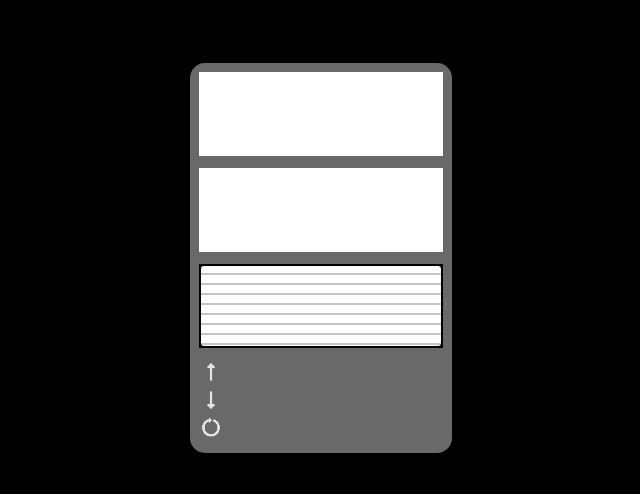
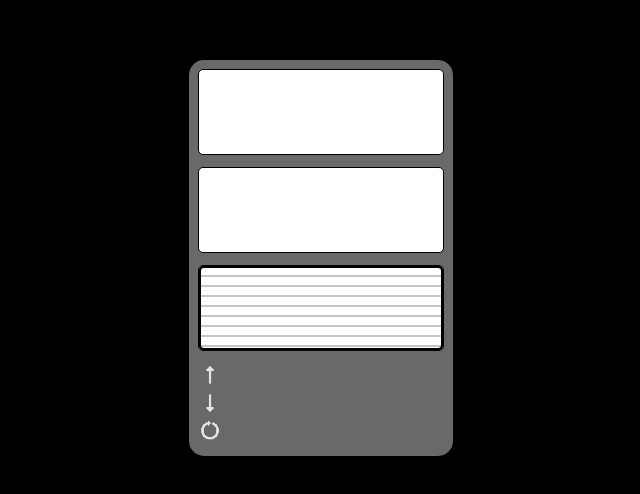
Before and after one commit to Checker8763/Doodle-Chat, a website: page website/index.html in a window 1280 px wide. Shown: the part 142-636 px from the top of the page, without its empty margins (319-959 px from the left). Drawn offline with Linux system fonts and the light colour scheme.

Commit message:
Added new borders to canvas

```diff
--- a/website/sass/style.sass
+++ b/website/sass/style.sass
@@ -7,12 +7,13 @@ $userUISizeScale: 1
 $canvasWidth: $userUISizeScale*244px
 $canvasHeight: $userUISizeScale*84px
 $userUIMargins: $userUISizeScale*4px
+$userUICanvasBorder: $userUISizeScale*1px
 $userUIBackgroundColor: dimgray
 
 $iconSize: 20px
 
-$userUIHeight: ($canvasHeight*4)+(($userUIMargins*$userUIPanelAmount*2)+$userUIMargins*3)
-$userUIWidth: $canvasWidth+($userUIMargins*2)
+$userUIHeight: ($canvasHeight*4)+(($userUIMargins*$userUIPanelAmount*2)+$userUIMargins*3)+($userUICanvasBorder*($userUIPanelAmount - 1)*2)
+$userUIWidth: $canvasWidth+($userUIMargins*2)+($userUICanvasBorder*2)
 
 @mixin toolElement($color, $width)
     background-color: $color
@@ -27,6 +28,10 @@ $userUIWidth: $canvasWidth+($userUIMargins*2)
         height: $iconSize
         padding: 2px
 
+@mixin canvasBorder()
+    border: $userUICanvasBorder solid black
+    border-radius: 5px
+
 /*Everything*/
 *
     margin: 0
@@ -39,10 +44,6 @@ $userUIWidth: $canvasWidth+($userUIMargins*2)
     width: $canvasWidth
     margin: $userUIMargins
     background-color: white
-
-    canvas
-        border: 2px solid black
-        border-radius: 5px
 
 /*IDs*/
 #wrapper
@@ -66,6 +67,15 @@ $userUIWidth: $canvasWidth+($userUIMargins*2)
     border: 5px solid $userUIBackgroundColor
     border-radius: 15px
 
+#picture2
+    @include canvasBorder()
+
+#picture1
+    @include canvasBorder()
+
+#inputCanvas
+    @include canvasBorder()
+
 #tools
     display: flex
     flex-direction: row
```
Also changed, not shown: website/css/style.css.
